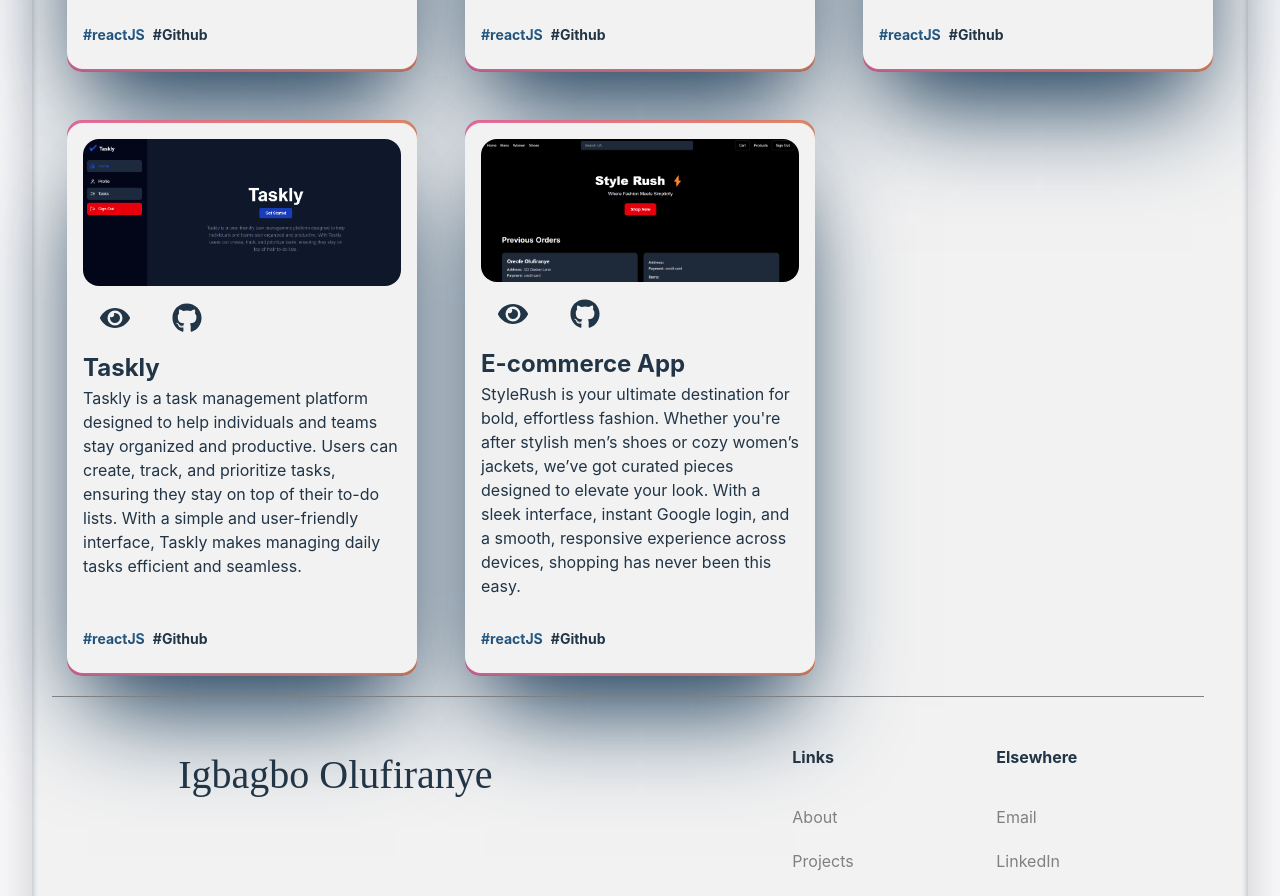
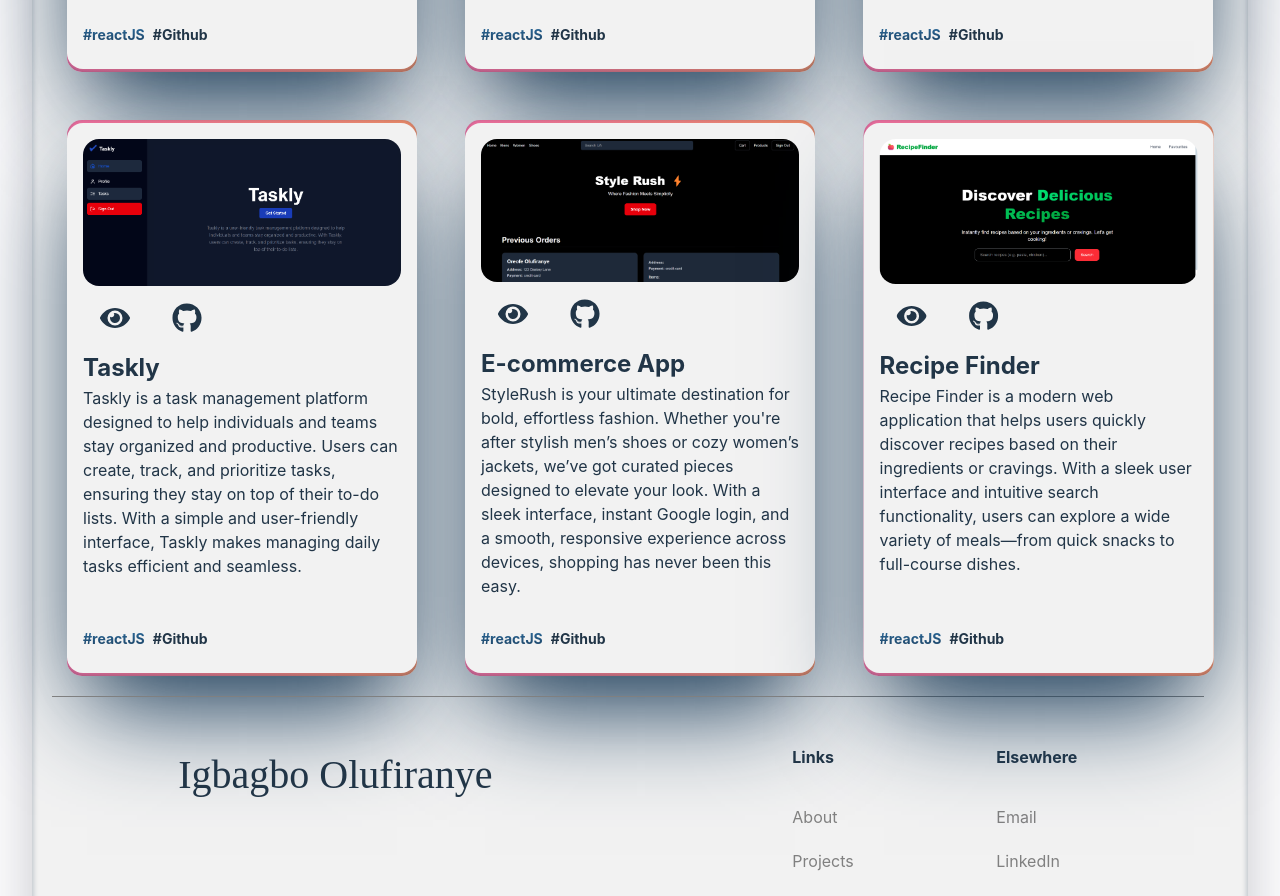
Before and after one commit to tlcgbo/Portfolio, a React (Vite) app: page /projects in a window 1280 px wide. Shown: the part 2280-3176 px from the top of the page. Built offline with nearby package versions, Linux system fonts and the light colour scheme.

Commit message:
recipe finder

```diff
--- a/src/assets/index.js
+++ b/src/assets/index.js
@@ -9,6 +9,7 @@ import birth from "./birth.png"
 import virtuo from "./virtuo.png"
 import taskly from "./taskly.png"
 import shop from "./shop.png"
+import recipe from "./recipe.png"
 
 export {
     bmi,
@@ -21,5 +22,6 @@ export {
     birth,
     virtuo,
     taskly,
-    shop
+    shop,
+    recipe
 }
--- a/src/constants/index.js
+++ b/src/constants/index.js
@@ -10,6 +10,7 @@ import {
     virtuo,
     taskly,
     shop,
+    recipe,
 
 } from "../assets"
 
@@ -224,6 +225,22 @@ const projects = [
         live_preview_link: "https://github.com/tlcgbo/ecommerce-app",
         source_code_link: "https://ecommerce-app-one-theta.vercel.app/",
     },
+     {
+        name: "Recipe Finder",
+        description: "Recipe Finder is a modern web application that helps users quickly discover recipes based on their ingredients or cravings. With a sleek user interface and intuitive search functionality, users can explore a wide variety of meals—from quick snacks to full-course dishes.",
+        tags: [
+            {
+                name: "reactJS",
+                color: "blue-text-gradient",
+            },
+            {
+                name: "Github",
+            },
+        ],
+        image: recipe,
+        live_preview_link: "https://github.com/tlcgbo/recipe-app",
+        source_code_link: "https://recipe-app-psi-navy.vercel.app/",
+    },
 ]
 
 
```
Also changed, not shown: index.html (line endings or trailing spaces), src/assets/recipe.png (added).
